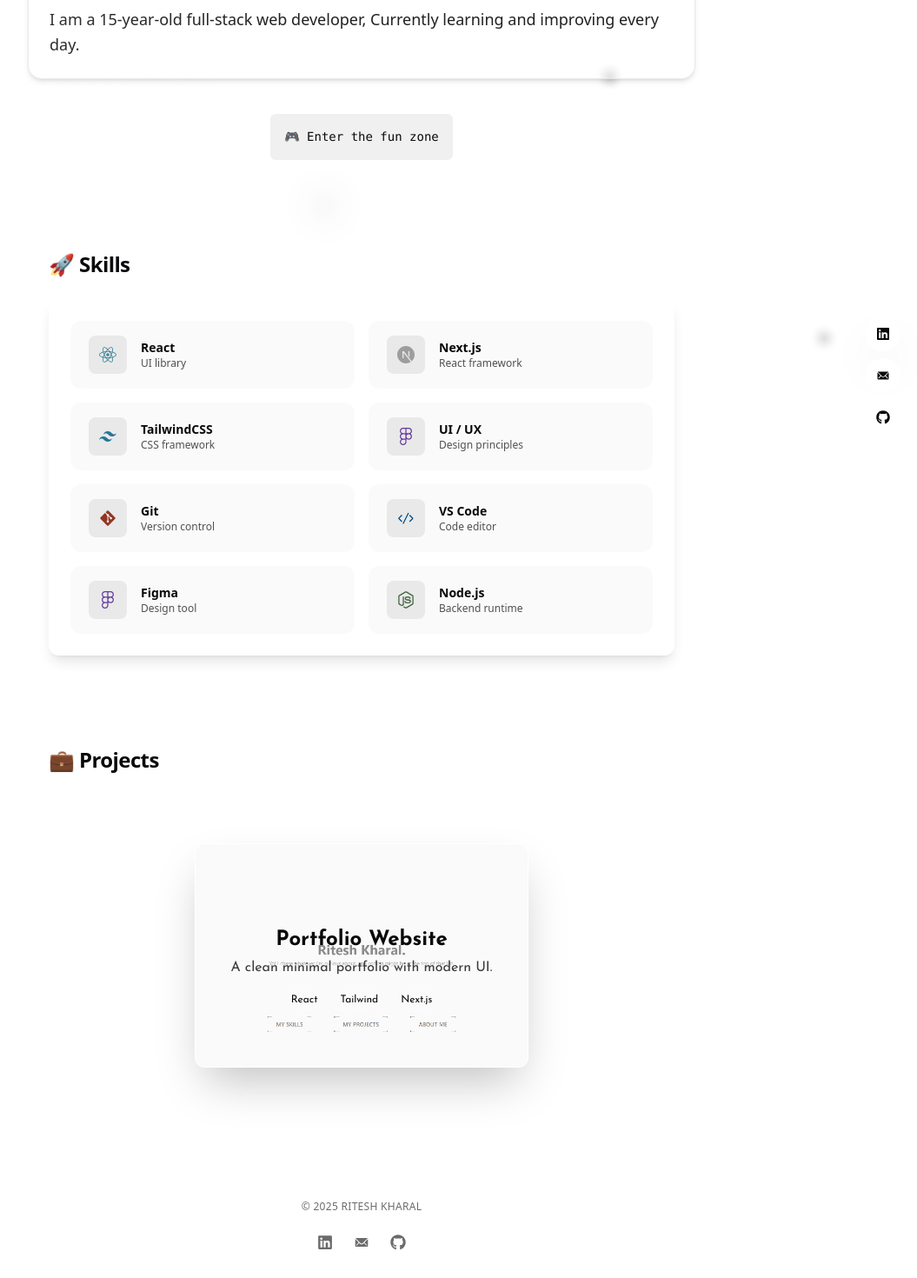
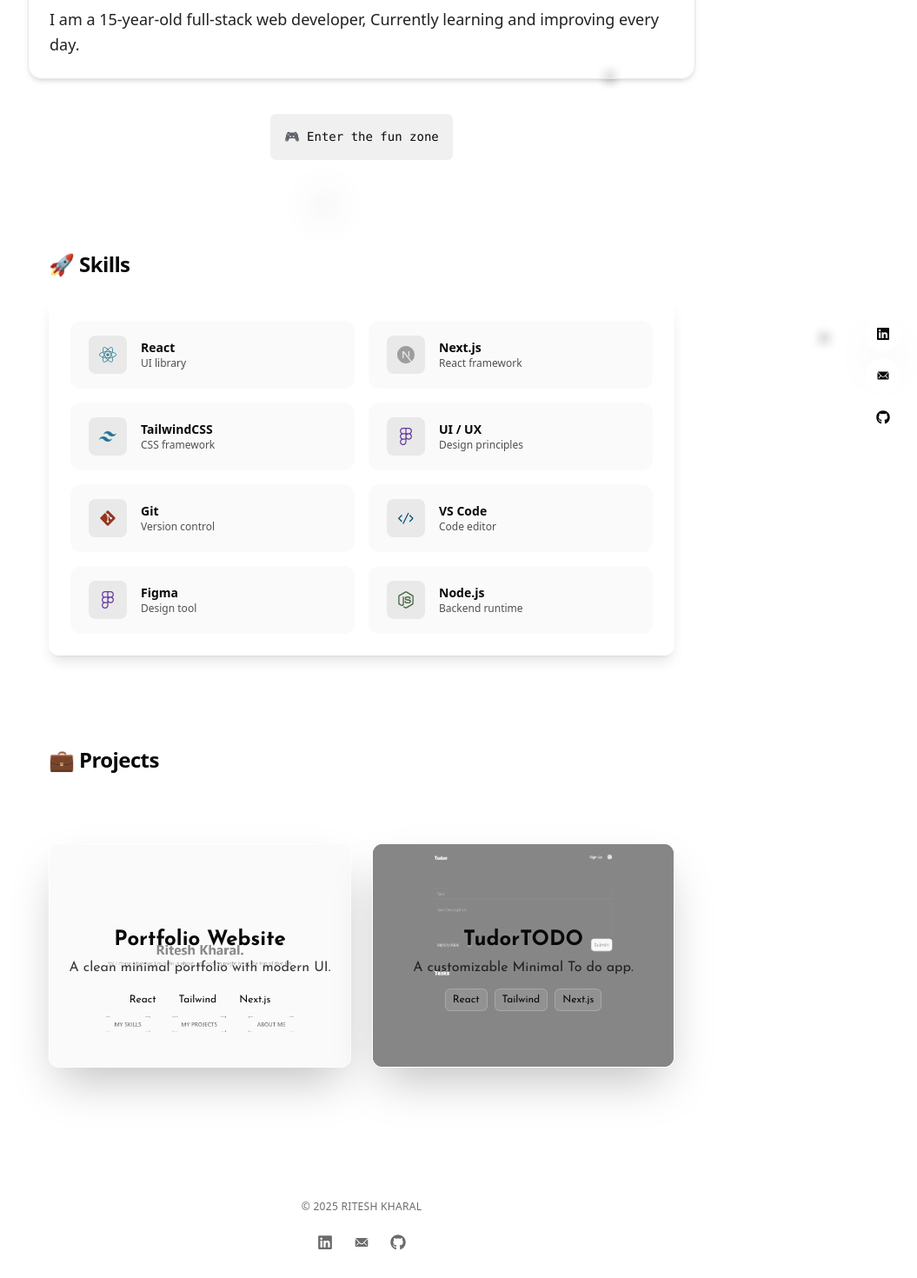
Before and after one commit to RiteshKharal/Portfolio, a Next.js app in the folder portfolio/: page / in a window 1280 px wide. Shown: the part 280-1750 px from the top of the page at 87% size, without its empty margins (224-1279 px from the left). Built offline with nearby package versions, Linux system fonts and the light colour scheme; a web font is replaced by a local one.

Commit message:
Added one more project to the projects.

```diff
--- a/portfolio/app/components/Slider.jsx
+++ b/portfolio/app/components/Slider.jsx
@@ -36,6 +36,28 @@
       live: "https://riteshkharal.vercel.app/",
 
       github: "https://github.com/RiteshKharal/Portfolio-Files",
+    },
+    {
+      title: "TudorTODO",
+
+      description: "A customizable Minimal To do app.",
+
+      LongDesc: (
+  <section>
+    A place to store your To Do tasks safely, built using prisma, next.js, node.js, React.
+    <br /><br />
+
+  </section>
+),
+
+
+      image: "/TudorTODO.png",
+
+      tech: ["React", "Tailwind", "Next.js"],
+
+      live: "https://tudortodo.vercel.app/",
+
+      github: "https://github.com/RiteshKharal/todoapp",
     },
   ];
 
@@ -184,7 +206,7 @@
   />
 ) : null}
 
- <div className="flex flex-wrap gap-6 justify-center">
+ <div className="grid gap-6 justify-center grid-cols-2">
         {ProjectsDetails.slice(0, showTill).map((project, i) => (
           <ProjectCard
             key={i}
--- a/portfolio/app/page.tsx
+++ b/portfolio/app/page.tsx
@@ -24,7 +24,7 @@
     background: `radial-gradient(
       circle at 0px 0px,
       hsl(0, 0%,100%,0.2) 0%,
-      transparent 40%
+      transparent 15%
     )`,
   }}
 ></div>
```
Also changed, not shown: portfolio/public/TudorTODO.png (added).
